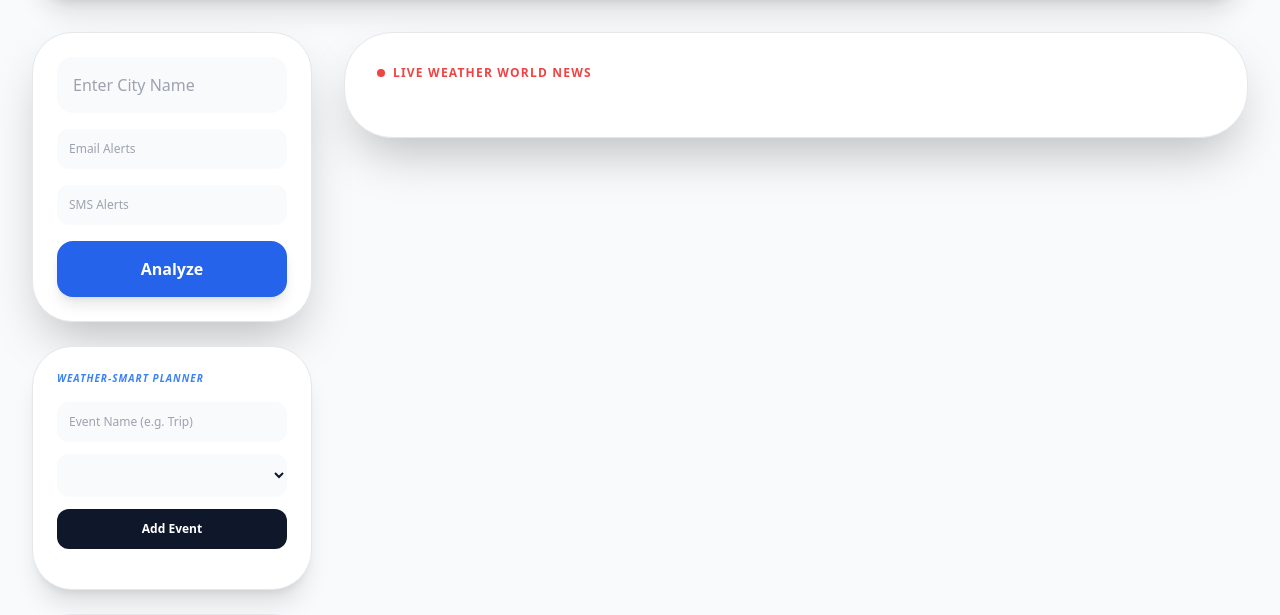
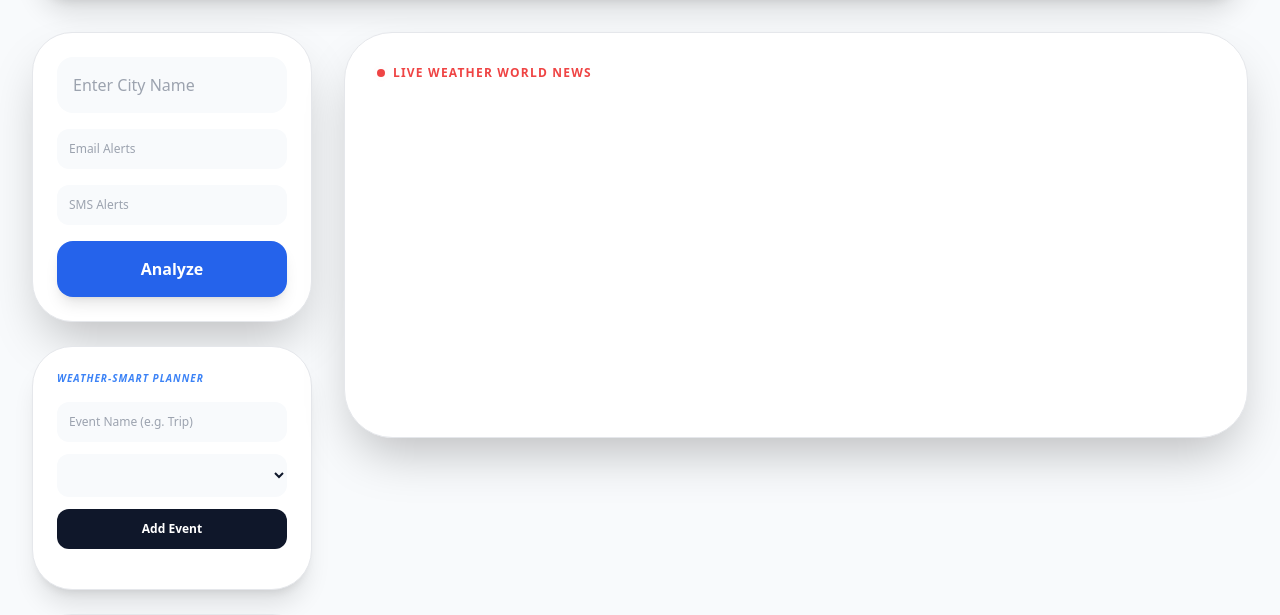
Before and after one commit to nipunanuradha/Fetch-Data-from-wather-API-and-Display-It, a Flask app: page / in a window 1280 px wide. Shown: the part 150-765 px from the top of the page. Run offline with Flask 3, Linux system fonts and the light colour scheme; data that the repository does not hold is empty; some libraries are stand-ins or nearby versions.

Commit message:
modify waether display card

```diff
--- a/weather app/templates/index.html
+++ b/weather app/templates/index.html
@@ -171,16 +171,18 @@
                         <span class="relative flex h-2 w-2"><span class="animate-ping absolute inline-flex h-full w-full rounded-full bg-red-400 opacity-75"></span><span class="relative inline-flex rounded-full h-2 w-2 bg-red-500"></span></span>
                         Live Weather World News
                     </h3>
+                    <div class="h-[300px] overflow-y-auto pr-2 no-scrollbar" style="scrollbar-width: thin;">
                          <div class="grid grid-cols-1 md:grid-cols-2 gap-6">
                             {% for article in news %}
                             <a href="{{ article.url }}" target="_blank" class="group flex gap-4 p-4 rounded-3xl bg-slate-50 dark:bg-slate-800 hover:bg-slate-100 dark:hover:bg-slate-700 transition">
-                            <img src="{{ article.image }}" class="w-24 h-24 rounded-2xl object-cover shadow-md">
+                                <img src="{{ article.image }}" class="w-24 h-24 rounded-2xl object-cover shadow-md" >
                                  <div class="flex flex-col justify-center">
                                      <h4 class="text-sm font-bold group-hover:text-blue-500 transition line-clamp-2">{{ article.title }}</h4>
                                      <p class="text-[10px] text-slate-400 mt-2">{{ article.publishedAt[:10] }}</p>
                                  </div>
                             </a>
                             {% endfor %}
+                        </div>
                     </div>
                 </div>
             </main>
```
Lines whose indentation alone changed are shown as unchanged.
